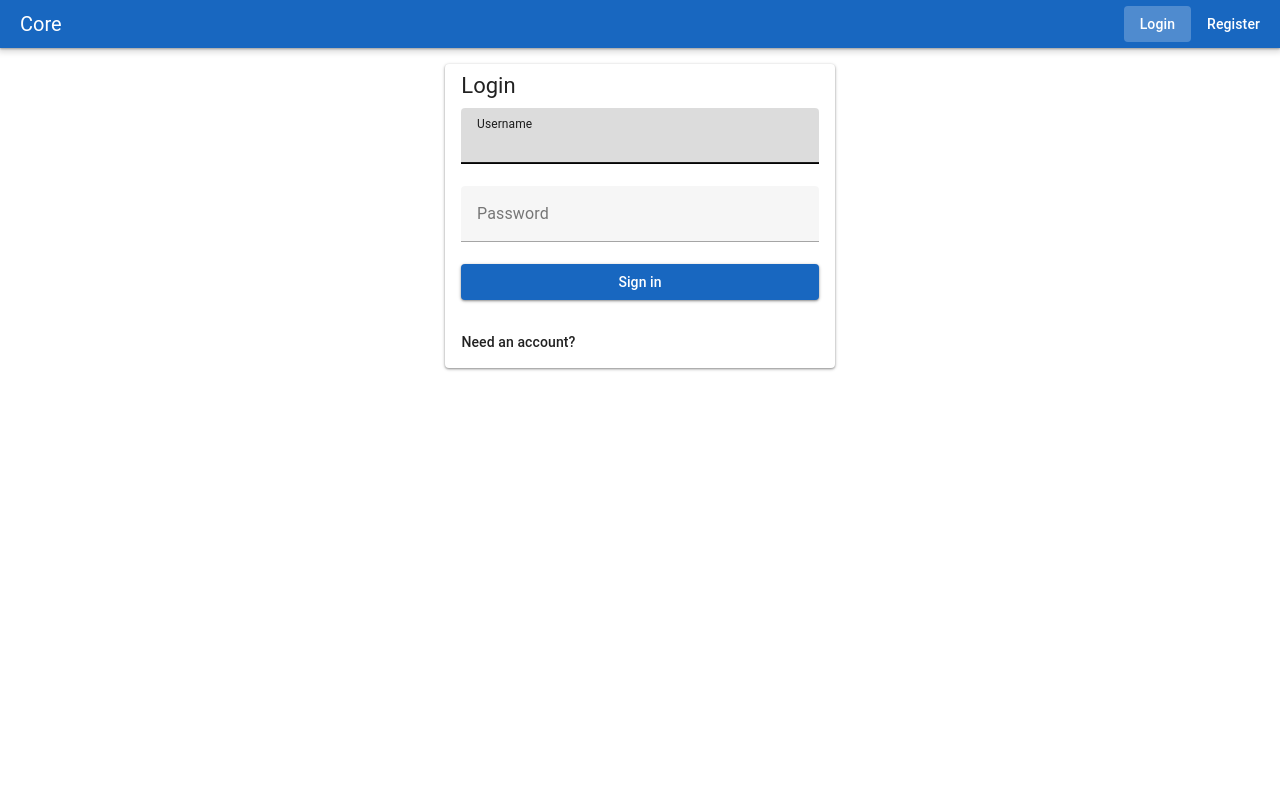
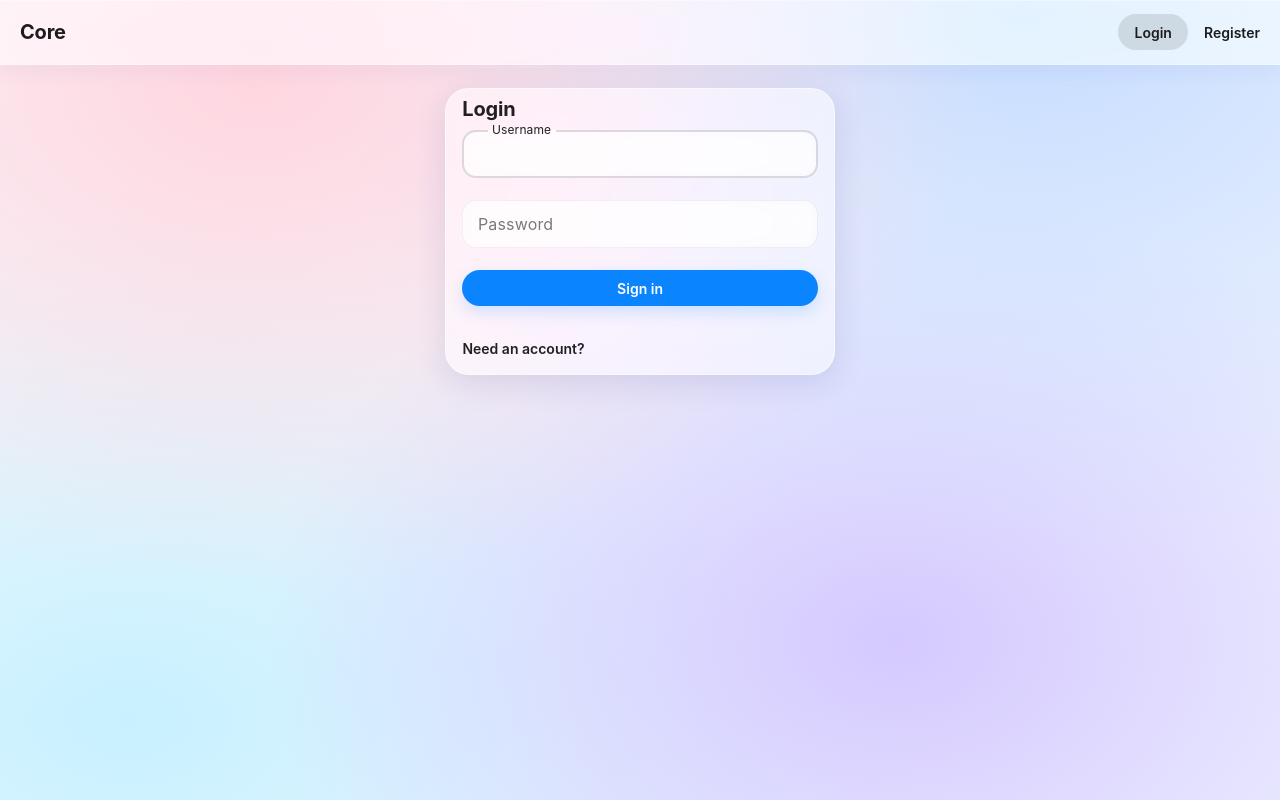
Before and after one commit to sas8254/Inspection-dahej-app, a Vue app in the folder frontend/: page /login in a window 1280 px wide. Built offline with nearby package versions, Linux system fonts and the light colour scheme; no server answers.

Commit message:
Implement iOS-inspired glassmorphism theme and update Vuetify configuration

```diff
--- a/frontend/src/App.vue
+++ b/frontend/src/App.vue
@@ -11,7 +11,7 @@ async function onLogout() {
 
 <template>
   <v-app>
-    <v-app-bar color="primary" density="compact">
+    <v-app-bar>
       <v-app-bar-title>Core</v-app-bar-title>
 
       <template v-if="auth.isAuthenticated">
@@ -41,7 +41,7 @@ async function onLogout() {
     </v-app-bar>
 
     <v-main>
-      <v-container>
+      <v-container class="pt-6">
         <RouterView />
       </v-container>
     </v-main>
--- /dev/null
+++ b/frontend/src/assets/glass.css
@@ -0,0 +1,208 @@
+/* iOS-inspired glassmorphism theme */
+
+:root {
+  --glass-bg: rgba(255, 255, 255, 0.55);
+  --glass-bg-strong: rgba(255, 255, 255, 0.72);
+  --glass-bg-soft: rgba(255, 255, 255, 0.35);
+  --glass-border: rgba(255, 255, 255, 0.5);
+  --glass-border-soft: rgba(255, 255, 255, 0.25);
+  --glass-shadow: 0 8px 32px rgba(31, 38, 135, 0.12);
+  --glass-shadow-lg: 0 20px 60px rgba(31, 38, 135, 0.18);
+  --glass-blur: saturate(180%) blur(20px);
+  --ios-radius: 18px;
+  --ios-radius-lg: 24px;
+}
+
+html,
+body,
+#app {
+  min-height: 100%;
+  font-family: -apple-system, BlinkMacSystemFont, 'SF Pro Text', 'SF Pro Display',
+    'Segoe UI', Roboto, Helvetica, Arial, sans-serif;
+  -webkit-font-smoothing: antialiased;
+  -moz-osx-font-smoothing: grayscale;
+}
+
+/* Animated gradient background like iOS wallpapers */
+.v-application {
+  background: transparent !important;
+}
+
+.v-application::before {
+  content: '';
+  position: fixed;
+  inset: 0;
+  z-index: -2;
+  background:
+    radial-gradient(at 20% 10%, #ffd6e0 0px, transparent 50%),
+    radial-gradient(at 80% 0%, #c5dcff 0px, transparent 50%),
+    radial-gradient(at 70% 80%, #d5c9ff 0px, transparent 50%),
+    radial-gradient(at 10% 90%, #c8f1ff 0px, transparent 50%),
+    linear-gradient(135deg, #f8fafc 0%, #eef2ff 100%);
+  background-attachment: fixed;
+}
+
+.v-application::after {
+  content: '';
+  position: fixed;
+  inset: 0;
+  z-index: -1;
+  pointer-events: none;
+  background-image:
+    radial-gradient(rgba(255, 255, 255, 0.4) 1px, transparent 1px);
+  background-size: 22px 22px;
+  opacity: 0.35;
+}
+
+/* App bar — translucent frosted glass */
+.glass-appbar.v-app-bar {
+  background: rgba(255, 255, 255, 0.6) !important;
+  color: #1c1c1e !important;
+  -webkit-backdrop-filter: var(--glass-blur);
+  backdrop-filter: var(--glass-blur);
+  border-bottom: 1px solid var(--glass-border-soft);
+  box-shadow: 0 1px 0 rgba(255, 255, 255, 0.4) inset,
+    0 4px 24px rgba(31, 38, 135, 0.06);
+}
+
+.glass-appbar .v-app-bar-title {
+  font-weight: 700;
+  letter-spacing: -0.01em;
+}
+
+.glass-appbar .v-btn {
+  color: #1c1c1e;
+}
+
+/* Cards — frosted panel */
+.glass-card.v-card {
+  background: var(--glass-bg) !important;
+  -webkit-backdrop-filter: var(--glass-blur);
+  backdrop-filter: var(--glass-blur);
+  border: 1px solid var(--glass-border);
+  box-shadow: var(--glass-shadow);
+  transition: transform 0.25s ease, box-shadow 0.25s ease;
+}
+
+.glass-card.v-card:hover {
+  box-shadow: var(--glass-shadow-lg);
+}
+
+.glass-card .v-card-title {
+  font-weight: 700;
+  letter-spacing: -0.01em;
+  font-size: 1.25rem;
+}
+
+/* Buttons — iOS pill */
+.v-btn {
+  text-transform: none !important;
+  letter-spacing: 0 !important;
+  font-weight: 600 !important;
+}
+
+.v-btn--variant-elevated,
+.v-btn--variant-flat {
+  box-shadow: 0 6px 16px rgba(10, 132, 255, 0.18);
+}
+
+.v-btn.v-btn--variant-text:hover {
+  background: rgba(10, 132, 255, 0.08);
+}
+
+/* Inputs — rounded, soft */
+.v-field.v-field--variant-outlined {
+  border-radius: 14px !important;
+}
+
+.v-field--variant-outlined .v-field__outline__start,
+.v-field--variant-outlined .v-field__outline__end,
+.v-field--variant-outlined .v-field__outline__notch::before,
+.v-field--variant-outlined .v-field__outline__notch::after {
+  border-color: rgba(60, 60, 67, 0.18) !important;
+}
+
+.v-field--variant-outlined .v-field__field {
+  background: rgba(255, 255, 255, 0.5);
+  border-radius: 14px;
+  -webkit-backdrop-filter: blur(8px);
+  backdrop-filter: blur(8px);
+}
+
+/* Lists / menus / dropdowns */
+.glass-list.v-list,
+.v-menu > .v-overlay__content > .v-list,
+.v-overlay__content .v-list {
+  background: var(--glass-bg-strong) !important;
+  -webkit-backdrop-filter: var(--glass-blur);
+  backdrop-filter: var(--glass-blur);
+  border: 1px solid var(--glass-border);
+  box-shadow: var(--glass-shadow-lg);
+  border-radius: 14px !important;
+}
+
+.v-list-item--active {
+  color: #0a84ff;
+}
+
+/* Data tables */
+.glass-table.v-data-table,
+.glass-table.v-data-table .v-table__wrapper {
+  background: transparent !important;
+}
+
+.glass-table .v-data-table__th,
+.glass-table thead th {
+  background: rgba(255, 255, 255, 0.6) !important;
+  -webkit-backdrop-filter: blur(8px);
+  backdrop-filter: blur(8px);
+  font-weight: 600 !important;
+  color: #3c3c43 !important;
+  border-bottom: 1px solid var(--glass-border-soft) !important;
+}
+
+.glass-table tbody tr {
+  transition: background 0.15s ease;
+}
+
+.glass-table tbody tr:hover {
+  background: rgba(10, 132, 255, 0.06) !important;
+}
+
+.glass-table tbody td {
+  border-bottom: 1px solid rgba(60, 60, 67, 0.08) !important;
+}
+
+/* Dialogs */
+.glass-dialog .v-overlay__content,
+.glass-dialog.v-card {
+  background: var(--glass-bg-strong) !important;
+  -webkit-backdrop-filter: var(--glass-blur);
+  backdrop-filter: var(--glass-blur);
+  border: 1px solid var(--glass-border);
+  border-radius: var(--ios-radius-lg) !important;
+  box-shadow: var(--glass-shadow-lg);
+}
+
+/* Chips */
+.v-chip {
+  font-weight: 500;
+  backdrop-filter: blur(8px);
+  -webkit-backdrop-filter: blur(8px);
+}
+
+/* Scrollbar — subtle */
+::-webkit-scrollbar {
+  width: 10px;
+  height: 10px;
+}
+::-webkit-scrollbar-thumb {
+  background: rgba(60, 60, 67, 0.25);
+  border-radius: 10px;
+}
+::-webkit-scrollbar-thumb:hover {
+  background: rgba(60, 60, 67, 0.4);
+}
+::-webkit-scrollbar-track {
+  background: transparent;
+}
--- a/frontend/src/main.js
+++ b/frontend/src/main.js
@@ -4,6 +4,7 @@ import { createPinia } from 'pinia'
 import App from './App.vue'
 import router from './router'
 import vuetify from './plugins/vuetify'
+import './assets/glass.css'
 
 const app = createApp(App)
 app.use(createPinia())
--- a/frontend/src/plugins/vuetify.js
+++ b/frontend/src/plugins/vuetify.js
@@ -2,8 +2,81 @@ import 'vuetify/styles'
 import '@mdi/font/css/materialdesignicons.css'
 import { createVuetify } from 'vuetify'
 
+const iosLight = {
+  dark: false,
+  colors: {
+    background: '#F2F2F7',
+    surface: '#FFFFFFCC',
+    'surface-bright': '#FFFFFF',
+    'surface-variant': '#F2F2F7',
+    'on-surface-variant': '#1C1C1E',
+    primary: '#0A84FF',
+    'primary-darken-1': '#0066CC',
+    secondary: '#5E5CE6',
+    accent: '#FF2D55',
+    error: '#FF3B30',
+    info: '#64D2FF',
+    success: '#30D158',
+    warning: '#FF9F0A',
+  },
+}
+
 export default createVuetify({
   theme: {
-    defaultTheme: 'light',
+    defaultTheme: 'iosLight',
+    themes: { iosLight },
+  },
+  defaults: {
+    VCard: {
+      rounded: 'xl',
+      elevation: 0,
+      class: 'glass-card',
+    },
+    VBtn: {
+      rounded: 'xl',
+      style: 'text-transform: none; letter-spacing: 0; font-weight: 600;',
+    },
+    VTextField: {
+      variant: 'outlined',
+      rounded: 'lg',
+      density: 'comfortable',
+    },
+    VSelect: {
+      variant: 'outlined',
+      rounded: 'lg',
+      density: 'comfortable',
+    },
+    VAutocomplete: {
+      variant: 'outlined',
+      rounded: 'lg',
+      density: 'comfortable',
+    },
+    VTextarea: {
+      variant: 'outlined',
+      rounded: 'lg',
+    },
+    VAlert: {
+      rounded: 'lg',
+      variant: 'tonal',
+    },
+    VChip: {
+      rounded: 'xl',
+    },
+    VList: {
+      class: 'glass-list',
+      rounded: 'lg',
+    },
+    VDataTable: {
+      class: 'glass-table',
+    },
+    VToolbar: {
+      class: 'glass-toolbar',
+    },
+    VAppBar: {
+      class: 'glass-appbar',
+    },
+    VDialog: {
+      contentClass: 'glass-dialog',
+    },
   },
 })
```
